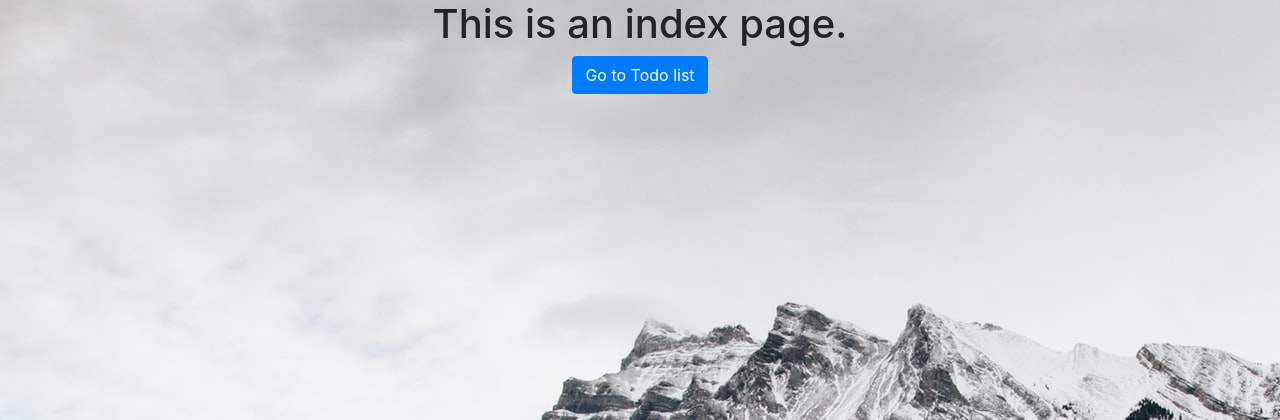
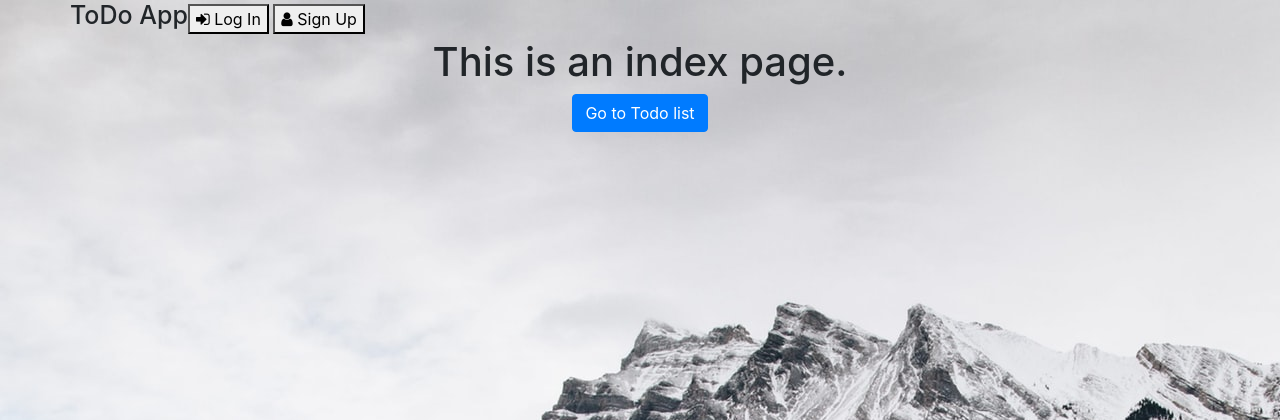
Before and after one commit to AleksanKo/ToDoapp, a Django app: template todolist/templates/index.html in a window 1280 px wide. Shown: the top 420 px of the page. Run offline with Django 3.2, Linux system fonts and the light colour scheme; the template is opened without the code that fills it, so the values that code supplies are empty; some libraries are stand-ins or nearby versions.

Commit message:
formatting html, adding footer to base

```diff
--- a/todolist/templates/base.html
+++ b/todolist/templates/base.html
@@ -4,12 +4,41 @@
     <meta charset="UTF-8">
     <link rel="stylesheet" href="https://stackpath.bootstrapcdn.com/bootstrap/4.1.3/css/bootstrap.min.css" integrity="sha384-MCw98/SFnGE8fJT3GXwEOngsV7Zt27NXFoaoApmYm81iuXoPkFOJwJ8ERdknLPMO" crossorigin="anonymous">
 <script src="https://stackpath.bootstrapcdn.com/bootstrap/4.1.3/js/bootstrap.min.js" integrity="sha384-ChfqqxuZUCnJSK3+MXmPNIyE6ZbWh2IMqE241rYiqJxyMiZ6OW/JmZQ5stwEULTy" crossorigin="anonymous"></script>
+    <link rel="stylesheet" href="https://stackpath.bootstrapcdn.com/font-awesome/4.7.0/css/font-awesome.min.css">
     <title>Todo list</title>
 </head>
 {%load static%}
 <body background="{% static "natalie-toombs-H-oqmLvMjPE-unsplash.jpg" %}" background-size="cover">
+{%block header%}
+<div class="top-bar" style="background:none !important;">
+    <div class="container">
+        <div class="row align-items-center">
+ <h1 style = "text-align: left !important; font-size: 25px;">ToDo App</h1>
+        </div>
+{%endblock header%}
 {% block content%}
 {% endblock content%}
-{%include "footer.html"%}
+{%block footer%}
+<style>
+.footer {
+  position: fixed;
+  left: 0;
+  bottom: 0;
+  width: 100%;
+  background-color: black;
+  color: white;
+  text-align: center;
+}
+</style>
+
+<footer class="footer">
+    <div class="row">
+        <div class="col-ms-4">
+<a style="background-color:black;color:white;text-decoration:none;padding:4px 6px;font-family:-apple-system, BlinkMacSystemFont, &quot;San Francisco&quot;, &quot;Helvetica Neue&quot;, Helvetica, Ubuntu, Roboto, Noto, &quot;Segoe UI&quot;, Arial, sans-serif;font-size:12px;font-weight:bold;line-height:1.2;display:inline-block;border-radius:3px" href="https://unsplash.com/@nhdt?utm_medium=referral&amp;utm_campaign=photographer-credit&amp;utm_content=creditBadge" target="_blank" rel="noopener noreferrer" title="Download free do whatever you want high-resolution photos from Natalie Toombs"><span style="display:inline-block;padding:2px 3px"><svg xmlns="http://www.w3.org/2000/svg" style="height:12px;width:auto;position:relative;vertical-align:middle;top:-2px;fill:white" viewBox="0 0 32 32"><title>unsplash-logo</title><path d="M10 9V0h12v9H10zm12 5h10v18H0V14h10v9h12v-9z"></path></svg></span><span style="display:inline-block;padding:2px 3px">Natalie Toombs</span></a>
+            Done by AleksanKo, 2020
+</div>
+</div>
+</footer>
+{%endblock footer%}
 </body>
 </html>
--- a/todolist/templates/footer.html
+++ /dev/null
@@ -1,44 +0,0 @@
-
-
-<!--&lt;!&ndash; Footer &ndash;&gt;-->
-<!--<footer class="page-footer font-small special-color-dark pt-4">-->
-
-<!--  &lt;!&ndash; Footer Elements &ndash;&gt;-->
-<!--  <div class="container">-->
-
-<!--    &lt;!&ndash;Grid row&ndash;&gt;-->
-<!--    <div class="row">-->
-
-<!--      &lt;!&ndash;Grid column&ndash;&gt;-->
-<!--      <div class="col-md-6 mb-4">-->
-
-<!--        &lt;!&ndash; Form &ndash;&gt;-->
-<!--        <form class="form-inline">-->
-<!--          <input class="form-control form-control-sm mr-3 w-75" type="text" placeholder="Search"-->
-<!--            aria-label="Search">-->
-<!--          <i class="fas fa-search" aria-hidden="true"></i>-->
-<!--        </form>-->
-<!--        &lt;!&ndash; Form &ndash;&gt;-->
-
-<!--      </div>-->
-
-<style>
-.footer {
-  position: fixed;
-  left: 0;
-  bottom: 0;
-  width: 100%;
-  background-color: black;
-  color: white;
-  text-align: center;
-}
-</style>
-
-<footer class="footer">
-    <div class="row">
-        <div class="col-ms-4">
-<a style="background-color:black;color:white;text-decoration:none;padding:4px 6px;font-family:-apple-system, BlinkMacSystemFont, &quot;San Francisco&quot;, &quot;Helvetica Neue&quot;, Helvetica, Ubuntu, Roboto, Noto, &quot;Segoe UI&quot;, Arial, sans-serif;font-size:12px;font-weight:bold;line-height:1.2;display:inline-block;border-radius:3px" href="https://unsplash.com/@nhdt?utm_medium=referral&amp;utm_campaign=photographer-credit&amp;utm_content=creditBadge" target="_blank" rel="noopener noreferrer" title="Download free do whatever you want high-resolution photos from Natalie Toombs"><span style="display:inline-block;padding:2px 3px"><svg xmlns="http://www.w3.org/2000/svg" style="height:12px;width:auto;position:relative;vertical-align:middle;top:-2px;fill:white" viewBox="0 0 32 32"><title>unsplash-logo</title><path d="M10 9V0h12v9H10zm12 5h10v18H0V14h10v9h12v-9z"></path></svg></span><span style="display:inline-block;padding:2px 3px">Natalie Toombs</span></a>
-            Done by AleksanKo, 2020
-</div>
-</div>
-</footer>
--- a/todolist/templates/index.html
+++ b/todolist/templates/index.html
@@ -1,4 +1,21 @@
 {%extends 'base.html'%}
+{%block header%}
+<div class="top-bar" style="background:none !important;">
+    <div class="container">
+        <div class="row align-items-center">
+ <h1 style = "text-align: left !important; font-size: 25px;">ToDo App</h1>
+            <div class="login">
+                <button href="login.html" class="login-btn">
+                    <i class="fa fa-sign-in"></i>
+                    <span">Log In</span></button>
+                <button href="#" class="signup-btn">
+                    <i class="fa fa-user"></i>
+                    <span class="d-none d-md-inline-block">Sign Up</span></button>
+            </div>
+  </div>
+</div>
+</div>
+{%endblock header%}
 {% block content%}
 <div class="container" style="text-align:center;">
     <div>
--- /dev/null
+++ b/todolist/templates/registration/login.html
@@ -0,0 +1 @@
+{%extends base.html%}
--- a/todolist/todo/models.py
+++ b/todolist/todo/models.py
@@ -3,6 +3,7 @@ from django.db import models
 from datetime import date
 
 class ToDoNode(models.Model):
-    todo = models.CharField(max_length=200,blank=False)
-    #due_date = models.DateField(default=date.today)
+    todo = models.CharField(max_length=100,blank=False)
+    due_date = models.DateField(default=date.today)
+    comment = models.TextField(max_length=300,default='')
     done = models.BooleanField(default=False)
```
Also changed, not shown: todolist/templates/todo.html (+4 -4 lines), todolist/todo/views.py (+9 -1 lines), todolist/db.sqlite3.
